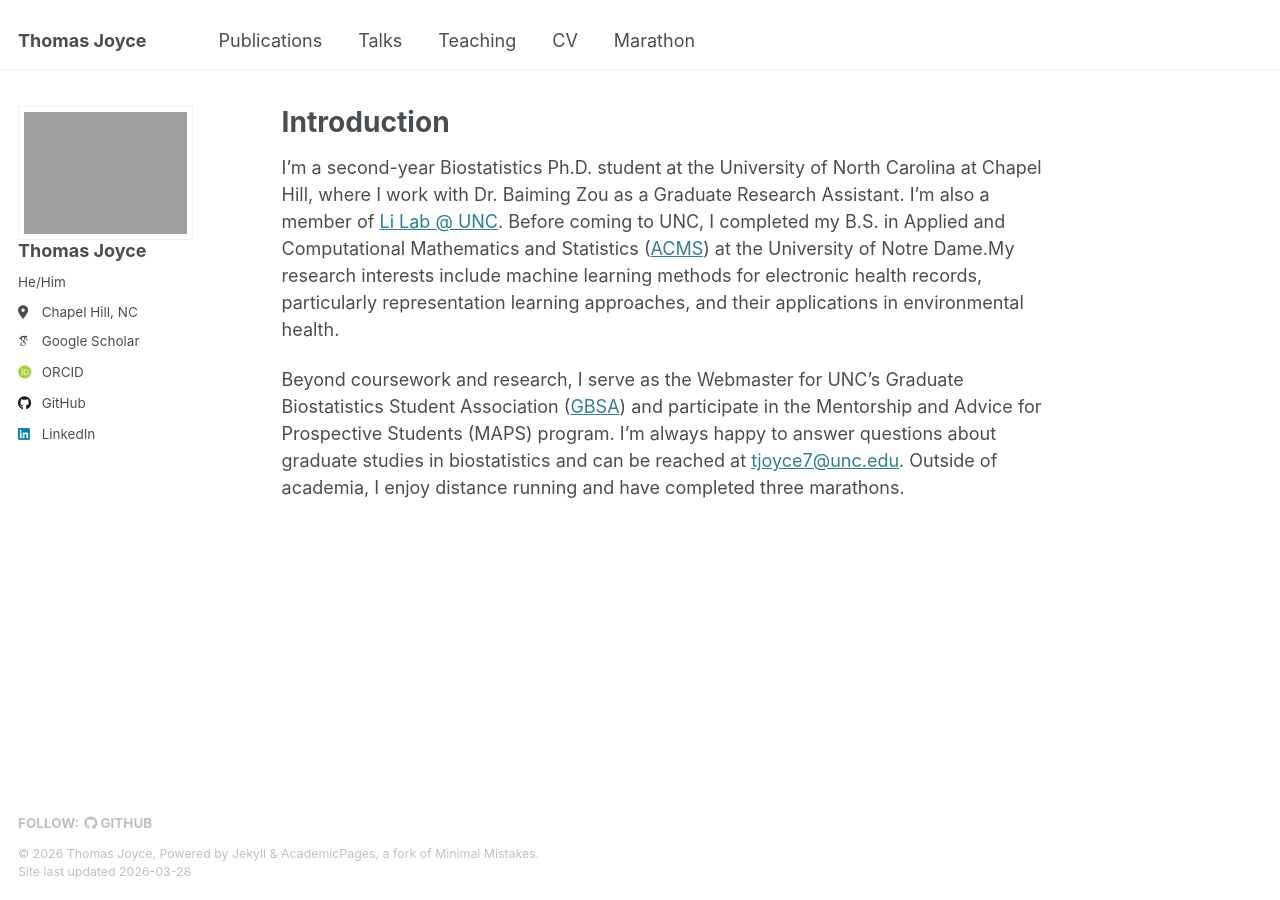
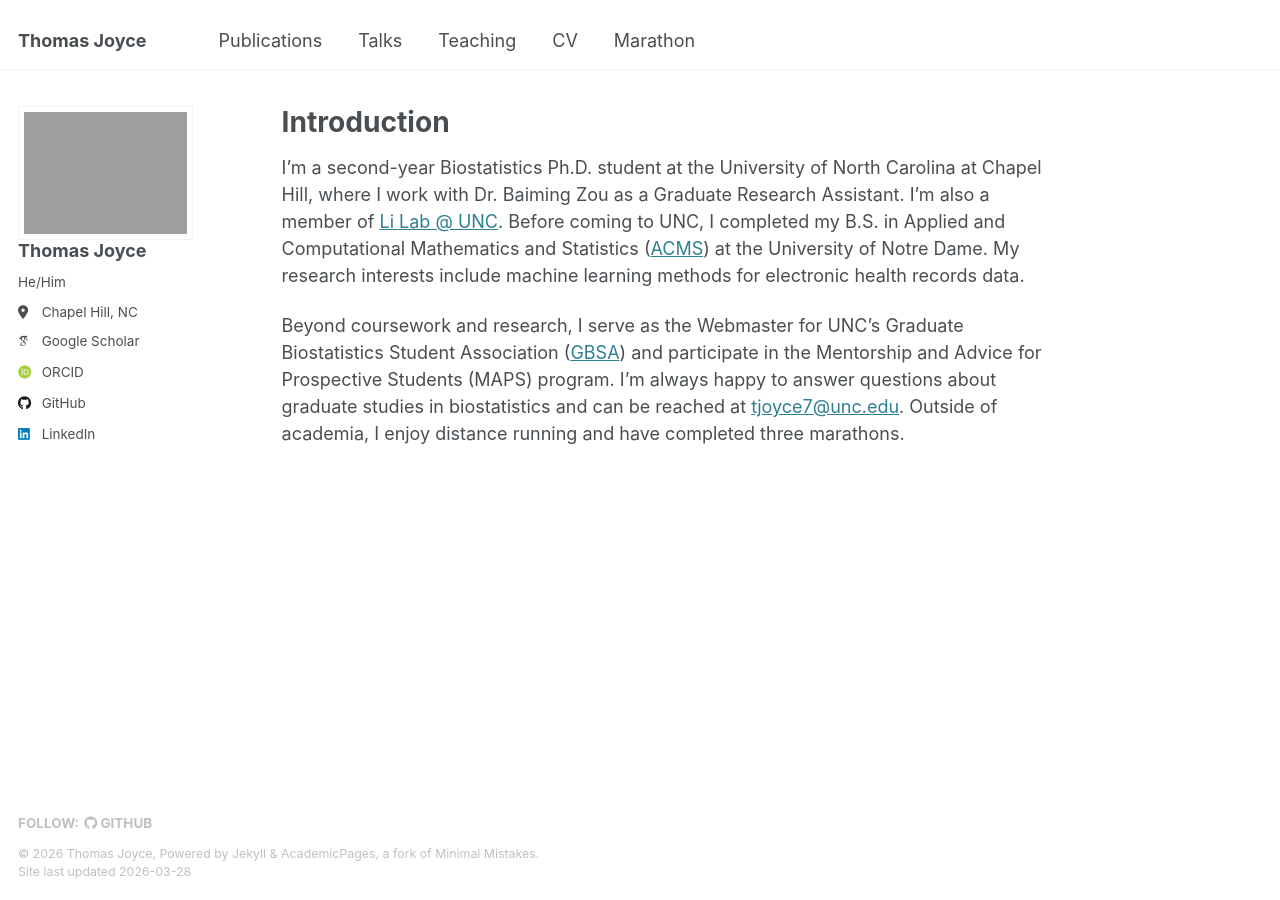
Before and after one commit to thomasjoyce7/personal-website, a Jekyll site: the page built from _pages/about.md, in a window 1280 px wide. Built offline with Jekyll 4.4.1, drawn with Linux system fonts in a browser that asks for light colours; some web fonts are replaced.

Commit message:
Updated home page

```diff
--- a/_pages/about.md
+++ b/_pages/about.md
@@ -9,6 +9,6 @@ redirect_from:
 Introduction
 ============
 
-I'm a second-year Biostatistics Ph.D. student at the University of North Carolina at Chapel Hill, where I work with Dr. Baiming Zou as a Graduate Research Assistant. I'm also a member of [Li Lab @ UNC](https://sites.google.com/view/didongli/). Before coming to UNC, I completed my B.S. in Applied and Computational Mathematics and Statistics ([ACMS](https://acms.nd.edu/)) at the University of Notre Dame.My research interests include machine learning methods for electronic health records, particularly representation learning approaches, and their applications in environmental health.
+I'm a second-year Biostatistics Ph.D. student at the University of North Carolina at Chapel Hill, where I work with Dr. Baiming Zou as a Graduate Research Assistant. I'm also a member of [Li Lab @ UNC](https://sites.google.com/view/didongli/). Before coming to UNC, I completed my B.S. in Applied and Computational Mathematics and Statistics ([ACMS](https://acms.nd.edu/)) at the University of Notre Dame. My research interests include machine learning methods for electronic health records data.
 
 Beyond coursework and research, I serve as the Webmaster for UNC's Graduate Biostatistics Student Association ([GBSA](https://bsa.web.unc.edu/)) and participate in the Mentorship and Advice for Prospective Students (MAPS) program. I'm always happy to answer questions about graduate studies in biostatistics and can be reached at [tjoyce7@unc.edu](mailto:tjoyce7@unc.edu). Outside of academia, I enjoy distance running and have completed three marathons.
```
